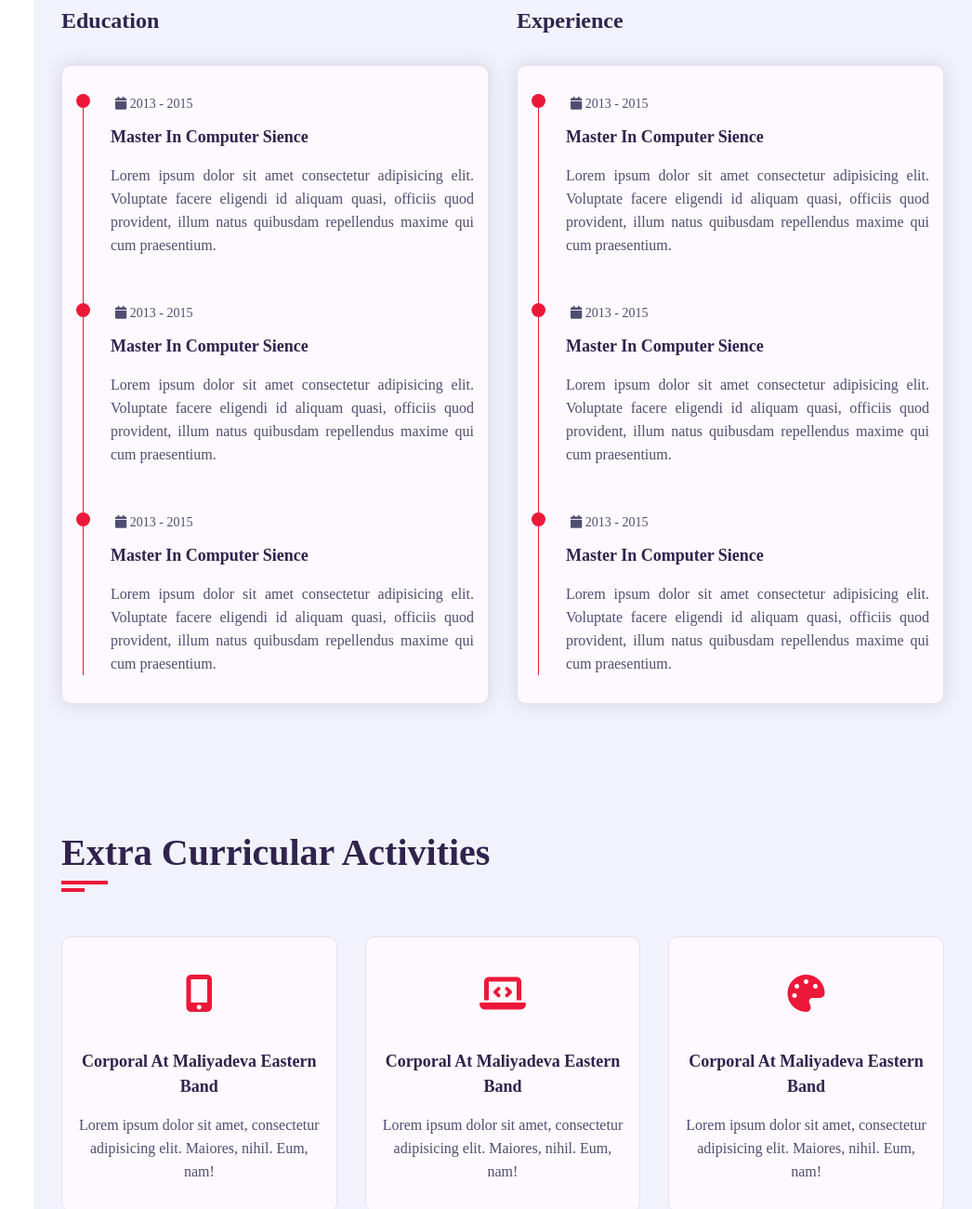
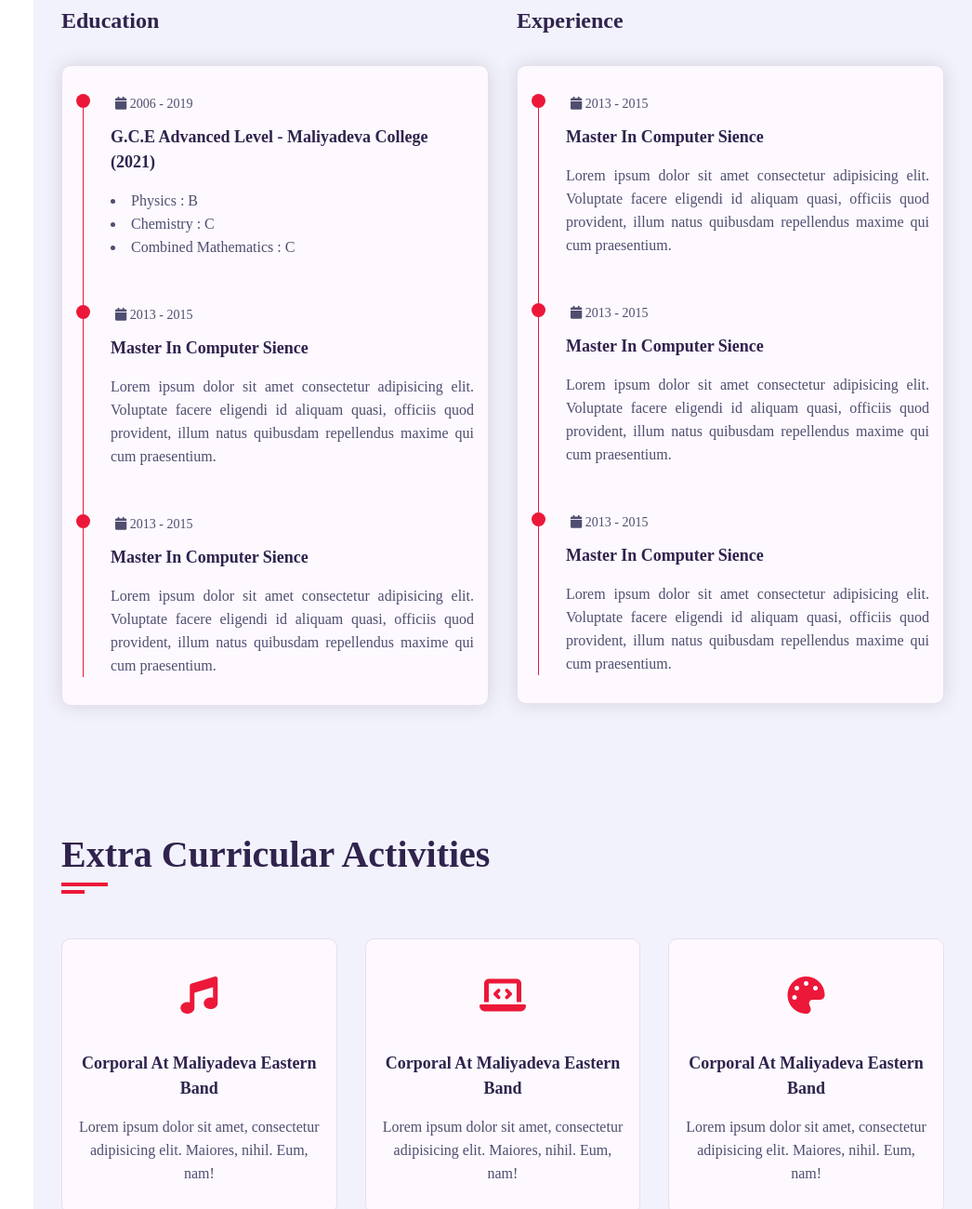
Before and after one commit to daniya418/daniya418.github.io, a plain HTML site: page index.html in a window 1280 px wide. Shown: the part 1420-2720 px from the top of the page at 93% size, without its empty margins (234-1280 px from the left). Drawn offline with nearby package versions, Linux system fonts and the light colour scheme; a web font is replaced by a local one.

Commit message:
Update index.html

```diff
--- a/index.html
+++ b/index.html
@@ -156,13 +156,14 @@
                                                 <div class="timeline-item">
                                                     <div class="circle-dot"></div>
                                                     <h3 class="timeline-date">
-                                                        <i class="fa fa-calendar"></i> 2013 - 2015
+                                                        <i class="fa fa-calendar"></i> 2006 - 2019
                                                     </h3>
-                                                    <h4 class="timeline-title">Master in Computer Sience</h4>
-                                                    <p class="timeline-text">Lorem ipsum dolor sit amet consectetur adipisicing elit.
-                                                         Voluptate facere eligendi id aliquam quasi,
-                                                         officiis quod provident, illum natus quibusdam
-                                                         repellendus maxime qui cum praesentium.</p>
+                                                    <h4 class="timeline-title">G.C.E Advanced Level - Maliyadeva College (2021)</h4>
+                                                    <li class="timeline-text">Physics :              B</li>
+                                                    <li class="timeline-text">Chemistry :            C</li>
+                                                    <li class="timeline-text">Combined Mathematics : C</li>
+
+
                                                 </div>
 
                                                  <!-- ===== timeline item =====-->
@@ -265,7 +266,7 @@
                         <div class="extra-item padd-15">
                             <div class="extra-item-inner">
                                 <div class="icon">
-                                    <i class="fa fa-mobile-alt"></i>
+                                    <i class="fa fa-music"></i>
                                 </div>
                                 <h4>Corporal at Maliyadeva Eastern Band</h4>
                                 <p>Lorem ipsum dolor sit amet,
```
